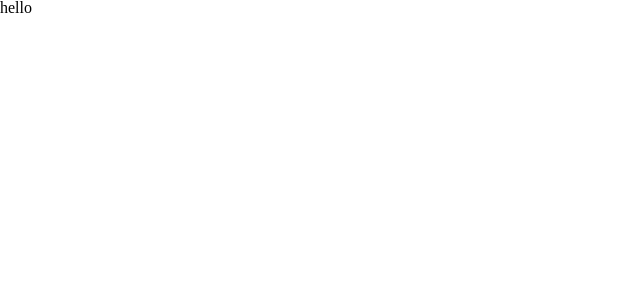
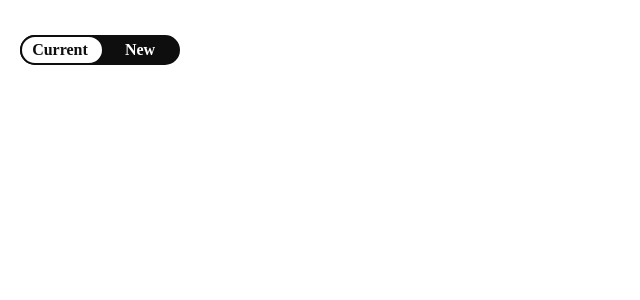
Before and after one commit to SebellKo/Tab, a React (Create React App) app: page / in a window 1280 px wide. Shown: the top 300 px of the page, without its empty margins (0-640 px from the left). Built offline with nearby package versions, Linux system fonts and the light colour scheme; the HTML template or start-up script is replaced by a standard one.

Commit message:
[Style]: UI 구현

```diff
--- /dev/null
+++ b/src/App.css
@@ -0,0 +1,79 @@
+.container {
+  width: 200px;
+  height: 100px;
+
+  display: flex;
+  align-items: center;
+  justify-content: center;
+
+  background-color: #fff;
+}
+
+.toggle_input {
+  display: none;
+}
+
+.toggle_label {
+  position: relative;
+
+  width: 160px;
+  height: 30px;
+
+  display: flex;
+  align-items: center;
+
+  border-radius: 50px;
+  background-color: #0e0e0e;
+}
+
+.toggle_label h4 {
+  width: 50%;
+  height: 100%;
+
+  display: flex;
+  align-items: center;
+  justify-content: center;
+
+  font-weight: 700;
+
+  z-index: 99;
+}
+
+.toggle {
+  position: absolute;
+  left: 0;
+
+  width: 50%;
+  height: 26px;
+
+  border: 2px solid #0e0e0e;
+  border-radius: 50px;
+
+  background-color: #fff;
+
+  transition: all 0.3s;
+}
+
+.toggle_input:checked + .toggle_label .toggle {
+  left: 50%;
+}
+
+.current {
+  color: #0e0e0e;
+  transition: color 0.3s;
+}
+
+.new {
+  color: #fff;
+  transition: color 0.3s;
+}
+
+.toggle_input:checked + .toggle_label .current {
+  color: #fff;
+  transition: color 0.3s;
+}
+
+.toggle_input:checked + .toggle_label .new {
+  color: #0e0e0e;
+  transition: color 0.3s;
+}
--- a/src/App.tsx
+++ b/src/App.tsx
@@ -1,7 +1,14 @@
+import './App.css';
+
 function App() {
   return (
-    <div className="App">
-      <h1>hello</h1>
+    <div className="container">
+      <input type="checkbox" className="toggle_input" id="toggle" />
+      <label className="toggle_label" htmlFor="toggle">
+        <div className="toggle"></div>
+        <h4 className="current">Current</h4>
+        <h4 className="new">New</h4>
+      </label>
     </div>
   );
 }
```
